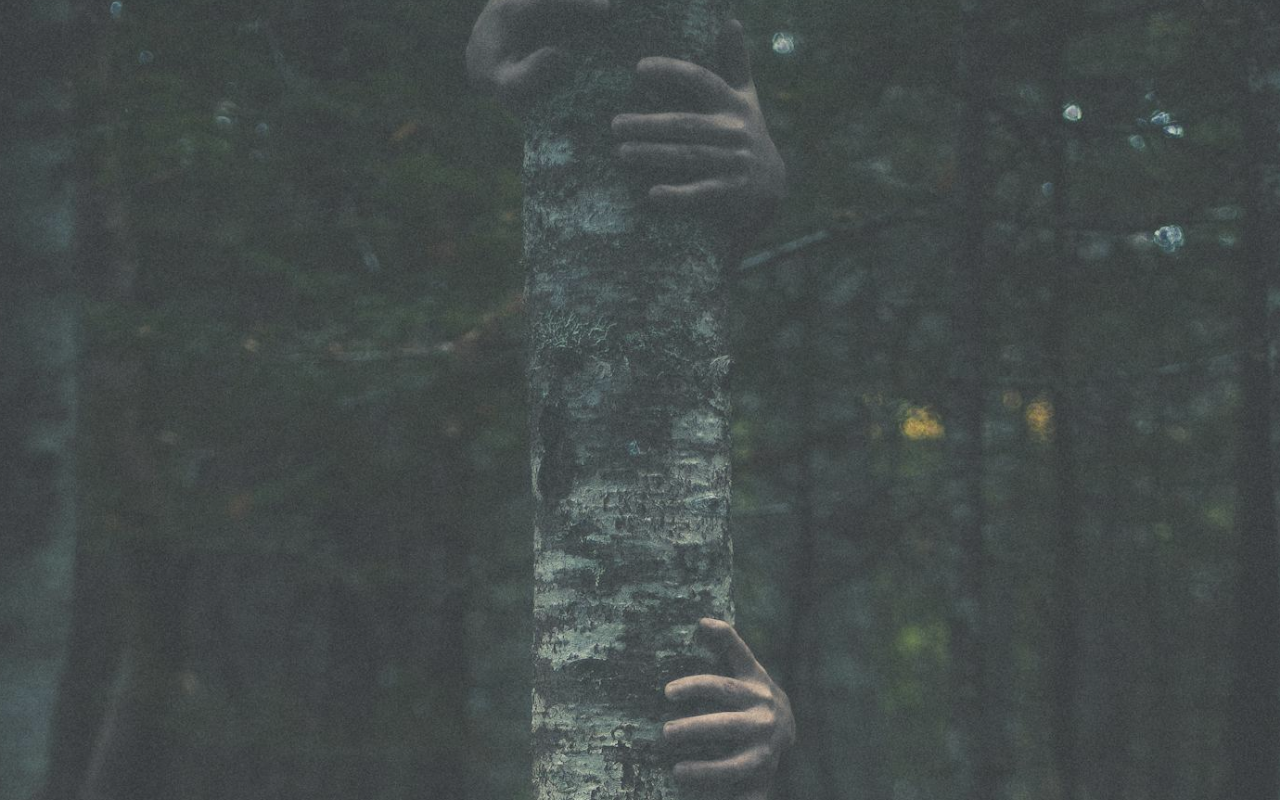
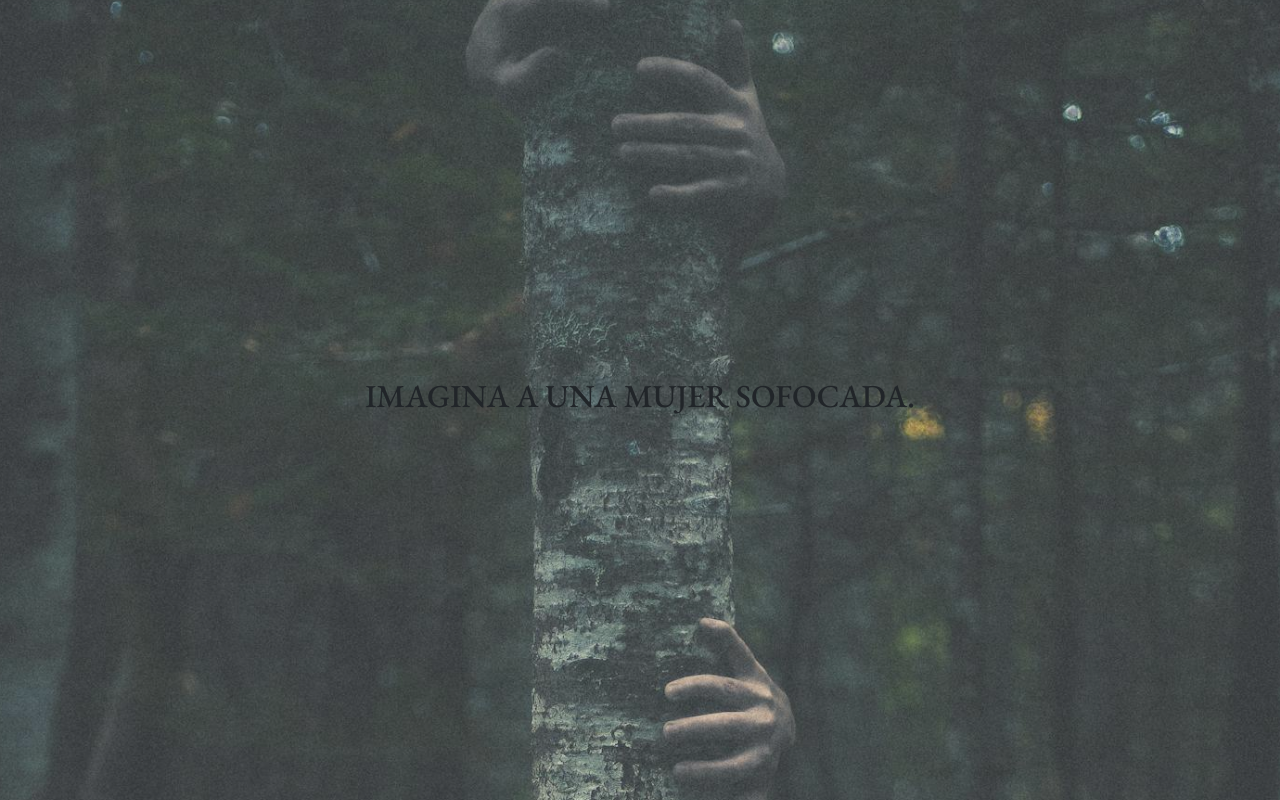
Before and after one commit to alessandrovaru/short-film-app, a Next.js app: page / in a window 1280 px wide. Shown: the top 800 px of the page. Built offline with nearby package versions, Linux system fonts and the light colour scheme.

Commit message:
Not using framer motion

```diff
--- a/src/components/home/HeroMotion/HeroMotion.jsx
+++ b/src/components/home/HeroMotion/HeroMotion.jsx
@@ -4,18 +4,13 @@ import { useRef } from "react";
 import styles from './HeroMotion.module.css';
 
 export const HeroMotion = ({title, subtitle, position}) =>  {
-  const container = useRef(null);
-  const { scrollYProgress } = useScroll({
-    target: container,
-    offset:['end start', 'start end']
-  });
 
-  const opacity = useTransform(scrollYProgress, [0, 0.25, 0.49, 0.5, 0.51, 0.75, 1], [0, 0, 0.99, 1, 0.99, 0, 0]);
-  const y = useTransform(scrollYProgress, [0, 0.5, 1], [400, 0, -400]);
+
+
 
   return (
-    <section ref={container} className={`${styles.textSection}`}>
-      <motion.div className={`${styles.textContainer}`} id={position} style={{y: y, opacity:opacity }}>
+    <section  className={`${styles.textSection} appear`}>
+      <motion.div className={`${styles.textContainer}`} id={position} >
         <>
           {title ? <h2>{title}</h2> : <></>}
           {subtitle ? <p>{subtitle}</p> : <></>}
```
